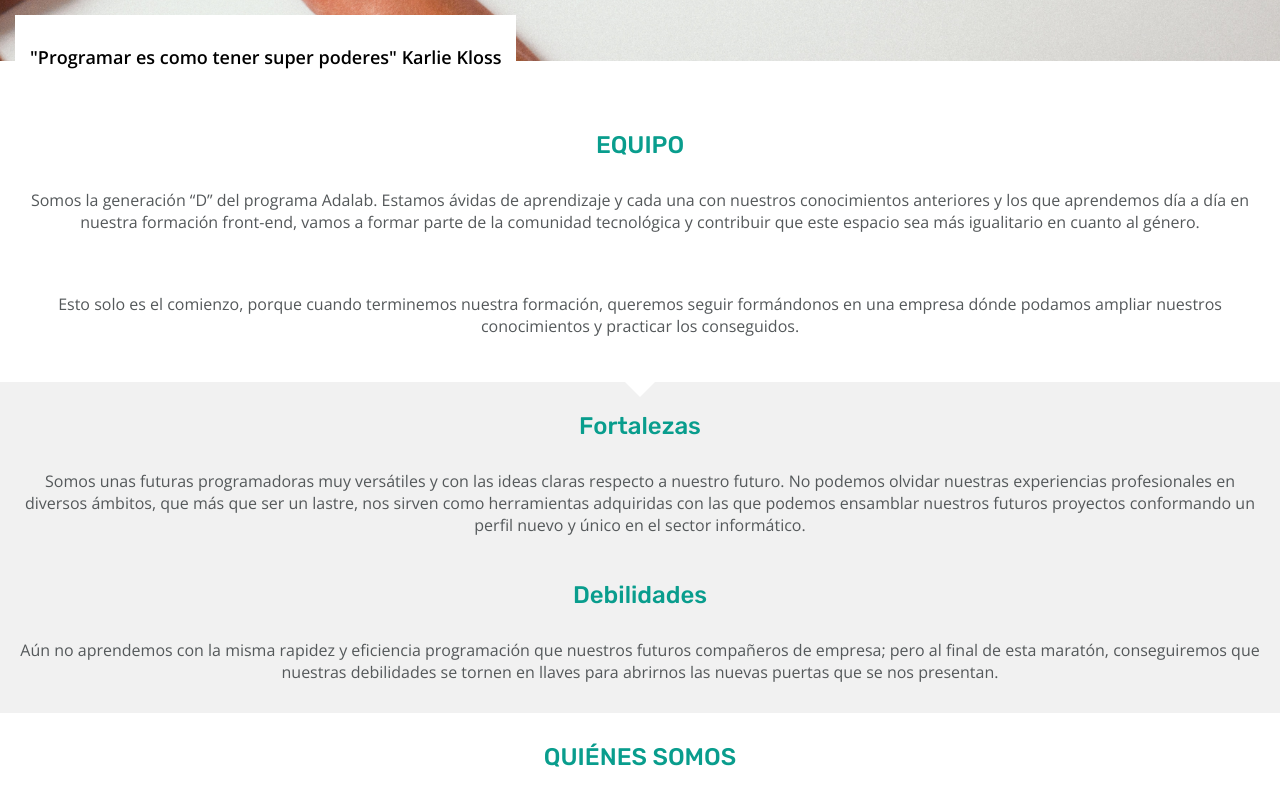
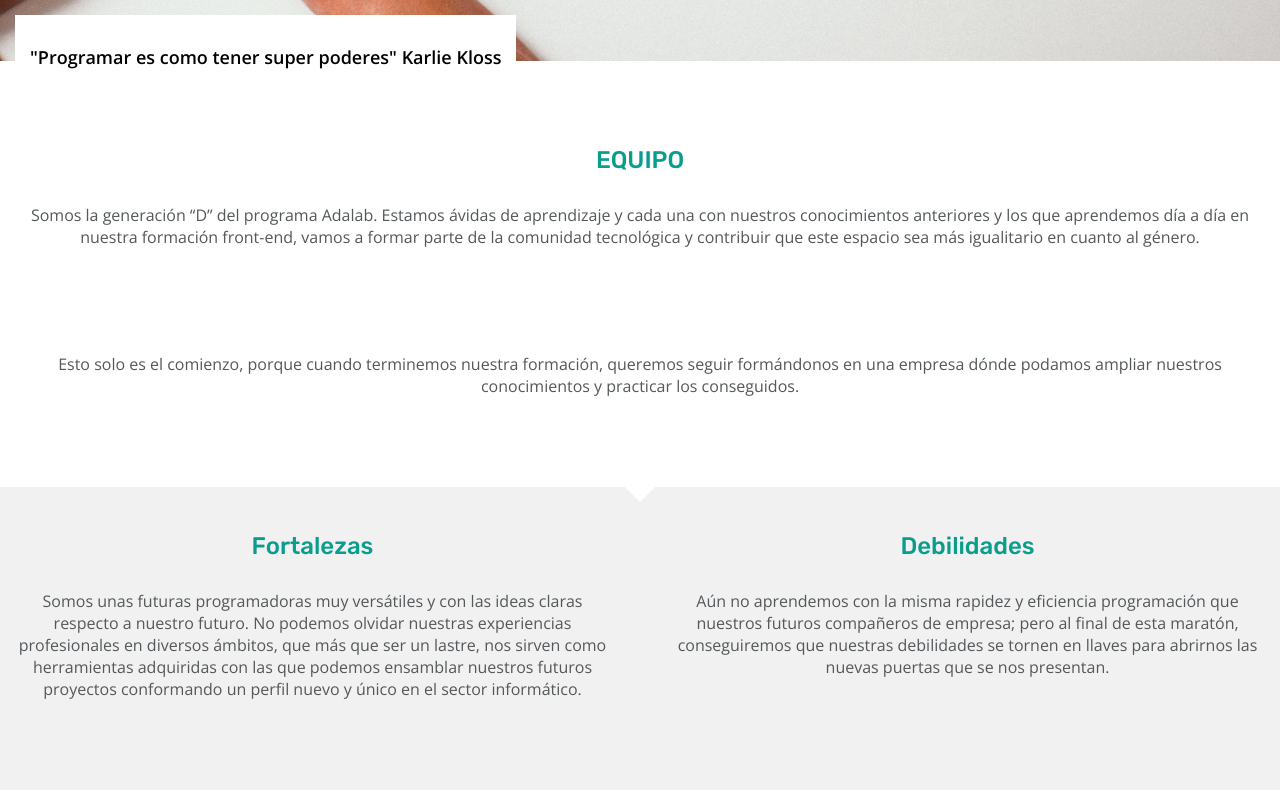
Before and after one commit to Adalab/project-d-s1-in-progress, a plain HTML site: page index.html in a window 1280 px wide. Shown: the part 360-1158 px from the top of the page. Drawn offline with nearby package versions, Linux system fonts and the light colour scheme.

Commit message:
add media query first main

```diff
--- a/index.html
+++ b/index.html
@@ -56,7 +56,7 @@
             <p class="parrafo">Somos unas futuras programadoras muy versátiles y con las ideas claras respecto a nuestro futuro. No podemos olvidar nuestras experiencias profesionales en diversos ámbitos, que más que ser un lastre, nos sirven como herramientas adquiridas con las que podemos ensamblar nuestros futuros proyectos conformando un perfil nuevo y único en el sector informático.</p>
           </div>
 
-          <div class="contendor-Debilidades">
+          <div class="contenedor-debilidades">
 
             <h3 class="verde">Debilidades</h3>
             <p class="parrafo">Aún no aprendemos con la misma rapidez y eficiencia programación que nuestros futuros compañeros de empresa; pero al final de esta maratón, conseguiremos que nuestras debilidades se tornen en llaves para abrirnos las nuevas puertas que se nos presentan.</p>
--- a/main.css
+++ b/main.css
@@ -111,6 +111,12 @@ body {
   margin-top: 70px;
 }
 
+@media all and (min-width:768px) {
+  .contenedor {
+    margin-top: 85px;
+  }
+}
+
 .contendor-equipo{
   display:block;
   width: 320px;
@@ -118,16 +124,54 @@ body {
   margin-bottom: 30px;
 }
 
+@media all and (min-width:768px){
+.contenedor-equipo {
+margin-bottom: 60px;
+  }
+}
+
 .contenedor-fortalezas {
   padding-top: 30px;
+}
+/*
+@media all and (min-width:768px) {
+.contendor-fortalezas {
+margin-top: 45px;
+}
+}
+*/
+@media all and (min-width:768px) {
+.contenedor-fortalezas {
+width: 50%;
+margin-top: 15px;
+margin-right: 15px;
+/*margin-bottom: 60px;??*/
+}
 }
 
 .contendor-debilidades {
   padding-bottom: 45px;
 }
 
+@media all and (min-width:768px) {
+.contenedor-debilidades {
+width: 50%;
+margin-left: 15px;
+margin-top: 45px;
+}
+}
+
 .fortalezas-y-debilidades {
   background-color: #f1f1f1;
+}
+
+@media all and (min-width:768px) {
+.fortalezas-y-debilidades {
+margin-top: 45px;
+/*margin-bottom: 60px;*/
+display: flex;
+
+  }
 }
 
 .verde{
@@ -142,12 +186,17 @@ body {
   color: #54585A;
   font-family: 'Open Sans', sans-serif;
   font-size: 16px;
-  line: 24px;
   text-align: center;
   padding-top: 15px;
   margin-left: 15px;
   margin-right: 15px;
   padding-bottom: 30px;
+}
+/*revisar parrafo*/
+@media all and (min-width:768px) {
+.parrafo {
+margin-bottom: 60px;
+}
 }
 
 .subtitulo {
```
Lines whose indentation alone changed are shown as unchanged.
